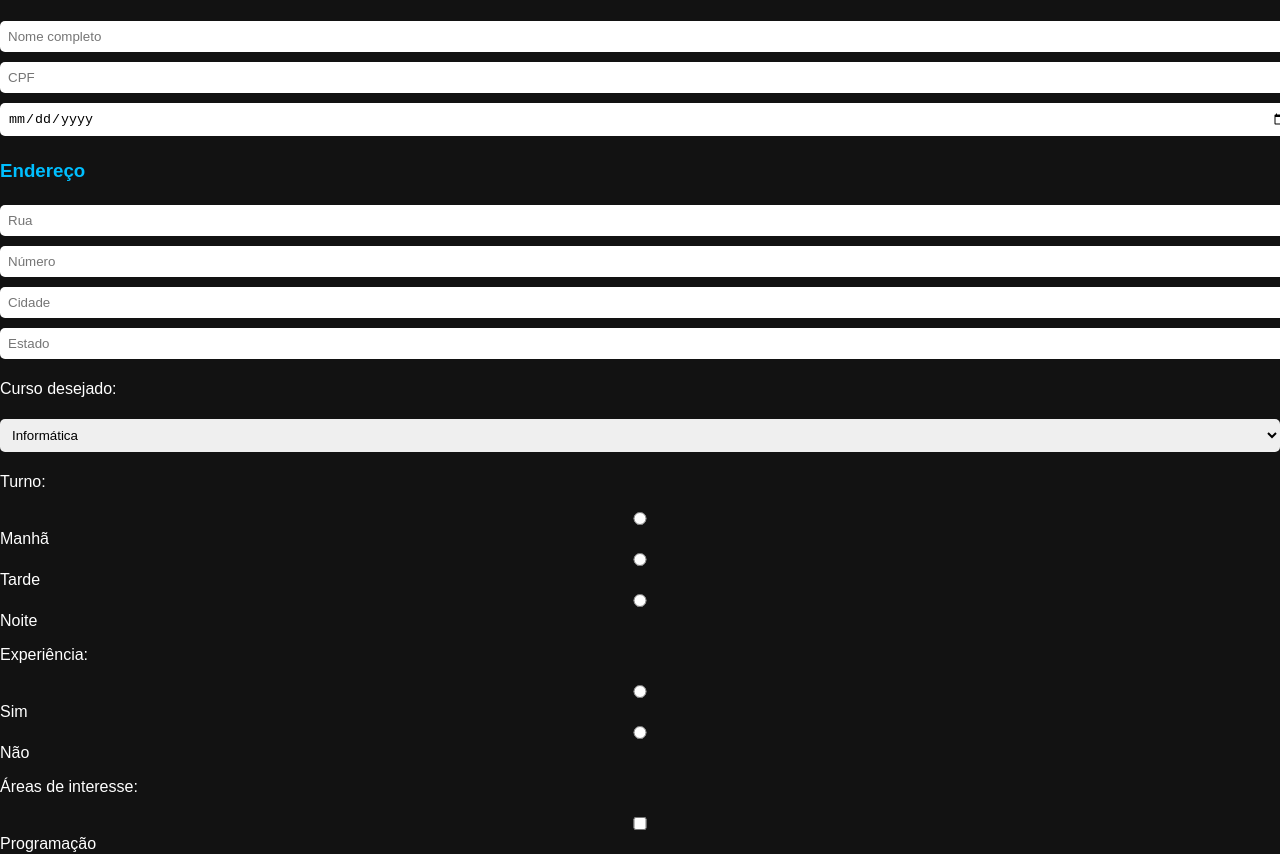
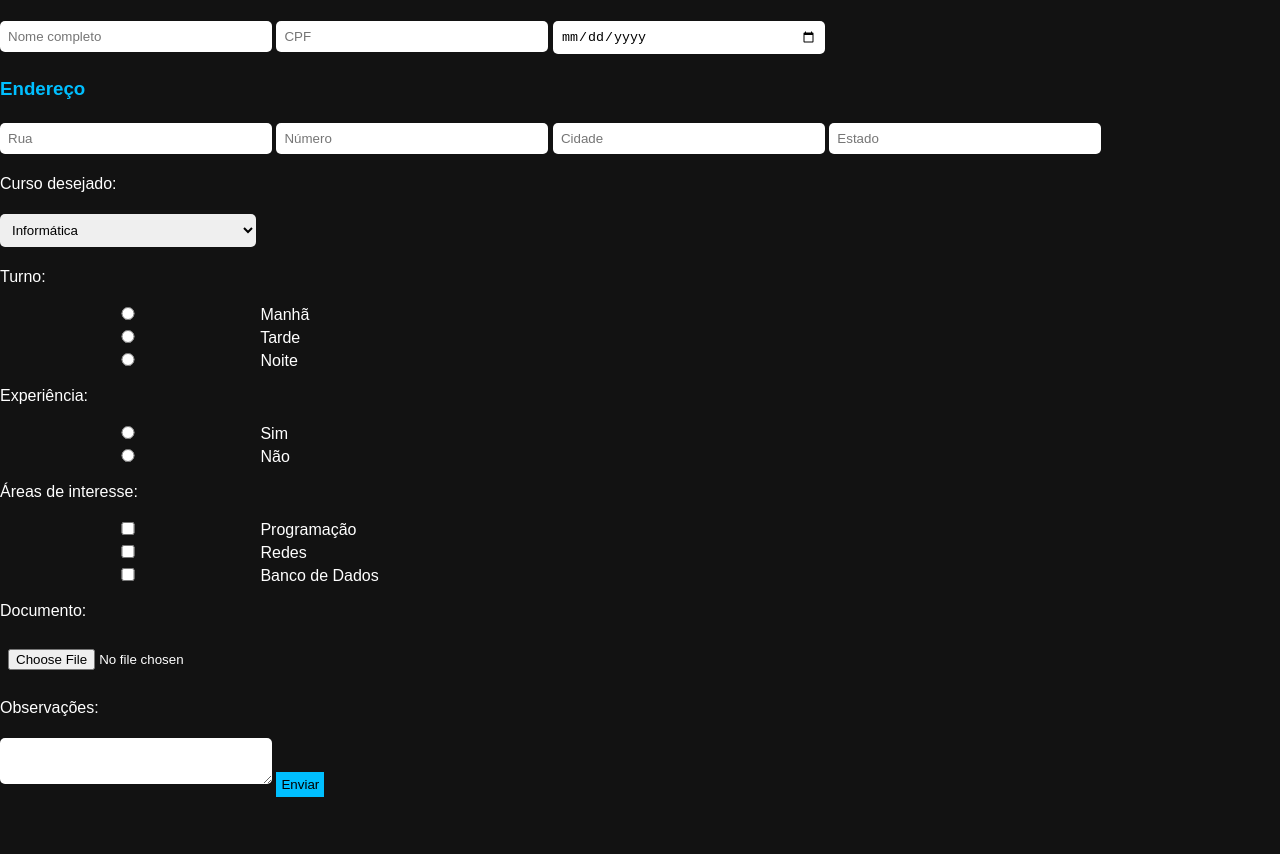
Before and after one commit to deidelevior/meu-site, a plain HTML site: page inscricoes.html in a window 1280 px wide. Shown: the part 105-959 px from the top of the page. After the commit the page ends 902 px from the top, so only its background shows below. Drawn offline with Linux system fonts and the light colour scheme.

Commit message:
alteraçao final

```diff
--- a/inscricoes.html
+++ b/inscricoes.html
@@ -31,18 +31,18 @@
 </select>
 
 <p>Turno:</p>
-<input type="radio" name="turno"> Manhã
-<input type="radio" name="turno"> Tarde
-<input type="radio" name="turno"> Noite
+<input type="radio" name="turno"> Manhã<br>
+<input type="radio" name="turno"> Tarde<br>
+<input type="radio" name="turno"> Noite<br>
 
 <p>Experiência:</p>
-<input type="radio" name="exp"> Sim
-<input type="radio" name="exp"> Não
+<input type="radio" name="exp"> Sim <br>
+<input type="radio" name="exp"> Não<br>
 
 <p>Áreas de interesse:</p>
-<input type="checkbox"> Programação
-<input type="checkbox"> Redes
-<input type="checkbox"> Banco de Dados
+<input type="checkbox"> Programação <br>
+<input type="checkbox"> Redes<br>
+<input type="checkbox"> Banco de Dados<br>
 
 <p>Documento:</p>
 <input type="file">
--- a/style.css
+++ b/style.css
@@ -59,7 +59,7 @@ footer {
 }
 
 input, textarea, select {
-    width: 100%;
+    width: 20%;
     padding: 8px;
     margin: 5px 0;
     border-radius: 5px;
@@ -70,8 +70,8 @@ button {
     background-color: #00bfff;
     color: black;
     border: none;
-    padding: 10px;
-    margin-top: 10px;
+    padding: 5px;
+    margin-top: 5px;
     cursor: pointer;
 }
 
```
Also changed, not shown: atendimento.html (+3 -3 lines), cadastro_alunos.html (+1 -1 lines), inscricoes_robotica.html (+1 -1 lines).
